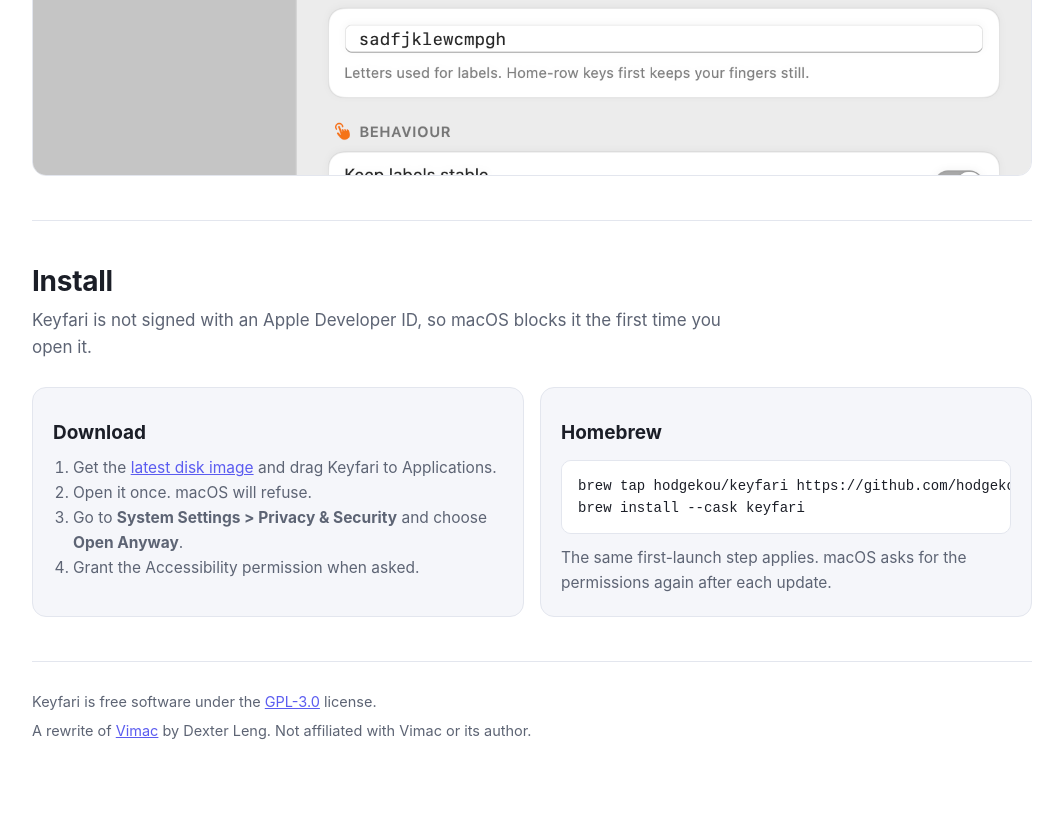
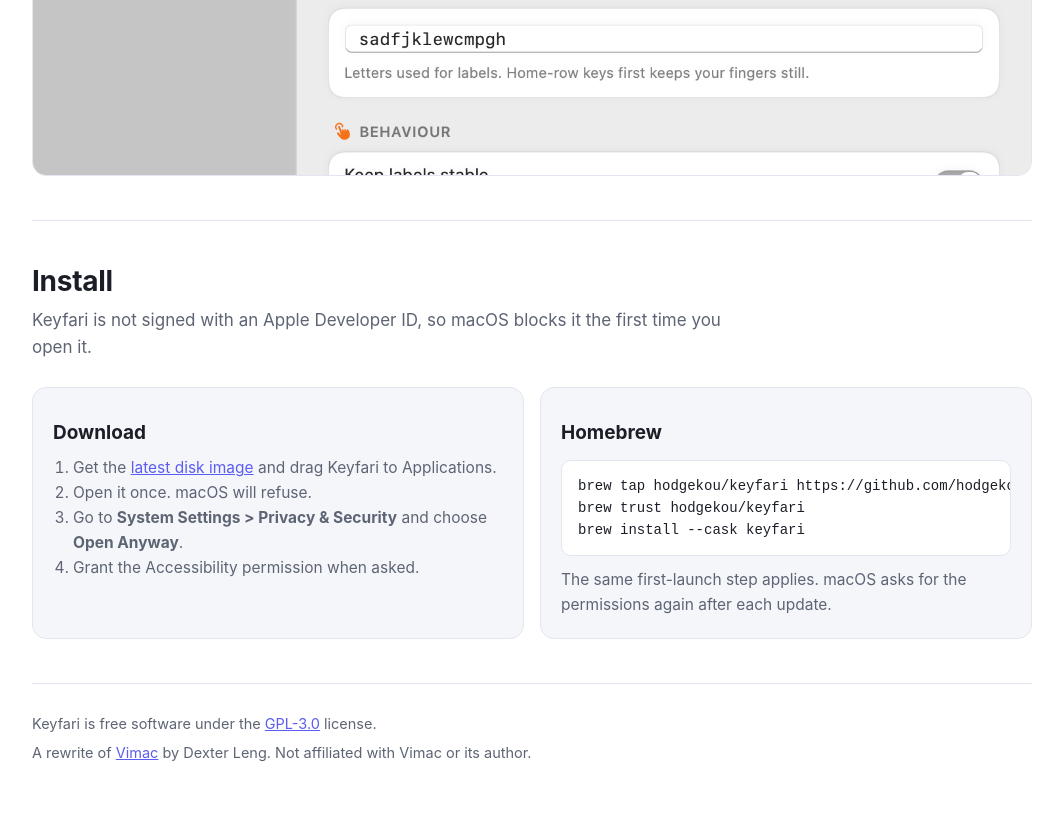
Before and after one commit to hodgekou/keyfari, a plain HTML site: page site/index.html in a window 1280 px wide. Shown: the part 2692-3506 px from the top of the page, without its empty margins (108-1171 px from the left). Before the commit the page ends 3484 px from the top, so only its background shows below. Drawn offline with Linux system fonts and the light colour scheme; files whose address does not match are found by name.

Commit message:
Tell Homebrew users to trust the tap
Homebrew now refuses to load a cask from a tap it does not know until
the tap is trusted, so the install instructions gain that step.

Co-Authored-By: Claude Fable 5.2 <noreply@anthropic.com>

```diff
--- a/site/index.html
+++ b/site/index.html
@@ -216,6 +216,7 @@
         <div class="card">
           <h3>Homebrew</h3>
           <pre><code>brew tap hodgekou/keyfari https://github.com/hodgekou/keyfari
+brew trust hodgekou/keyfari
 brew install --cask keyfari</code></pre>
           <p style="margin-top:12px" data-i18n="brewNote">The same first-launch step applies. macOS asks for the permissions again after each update.</p>
         </div>
```
Also changed, not shown: 2 other files.
